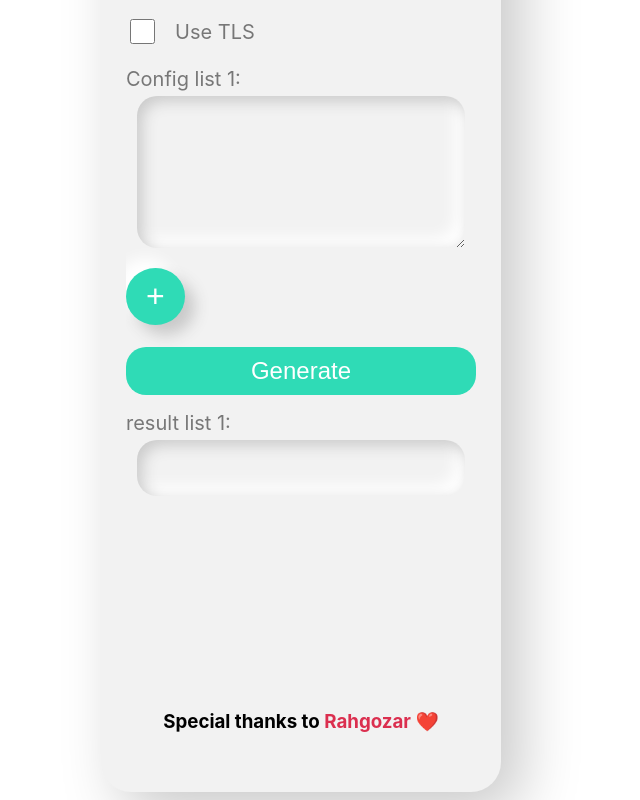
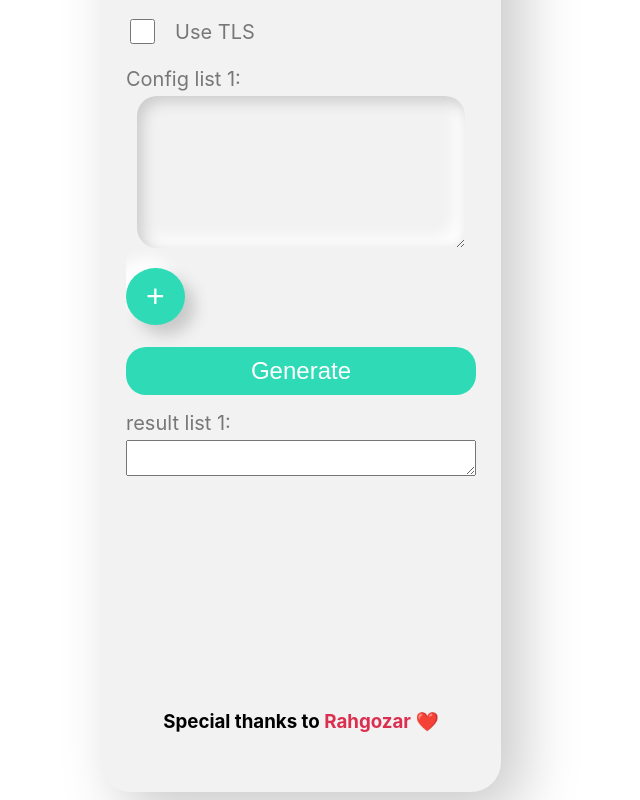
Before and after one commit to dop-xx-ray/config-editor, a plain HTML site: page index.html in a window 1280 px wide. Shown: the part 592-1392 px from the top of the page, without its empty margins (339-979 px from the left). Drawn offline with Linux system fonts and the light colour scheme.

Commit message:
Update index.html

```diff
--- a/index.html
+++ b/index.html
@@ -6,7 +6,7 @@
     <meta http-equiv="X-UA-Compatible" content="IE=edge">
     <meta name="viewport" content="width=device-width, initial-scale=1.0">
     <link rel="stylesheet" href="style.css">
-    <title>Document</title>
+    <title>V2ray Editor</title>
 </head>
 
 <body>
@@ -50,7 +50,7 @@
             <div id="result-config-list">
                 <div class="config-result-group">
                     <label for="result-1">result list 1:</label>
-                    <input id="result-1" name="result-1"></input>
+                    <textarea id="result-1" name="result-1"></textarea>
                 </div>
             </div>
             <h3 class="thanks">Special thanks to <a href="https://github.com/rahgozar94725">Rahgozar</a> ❤️</h3>
```
